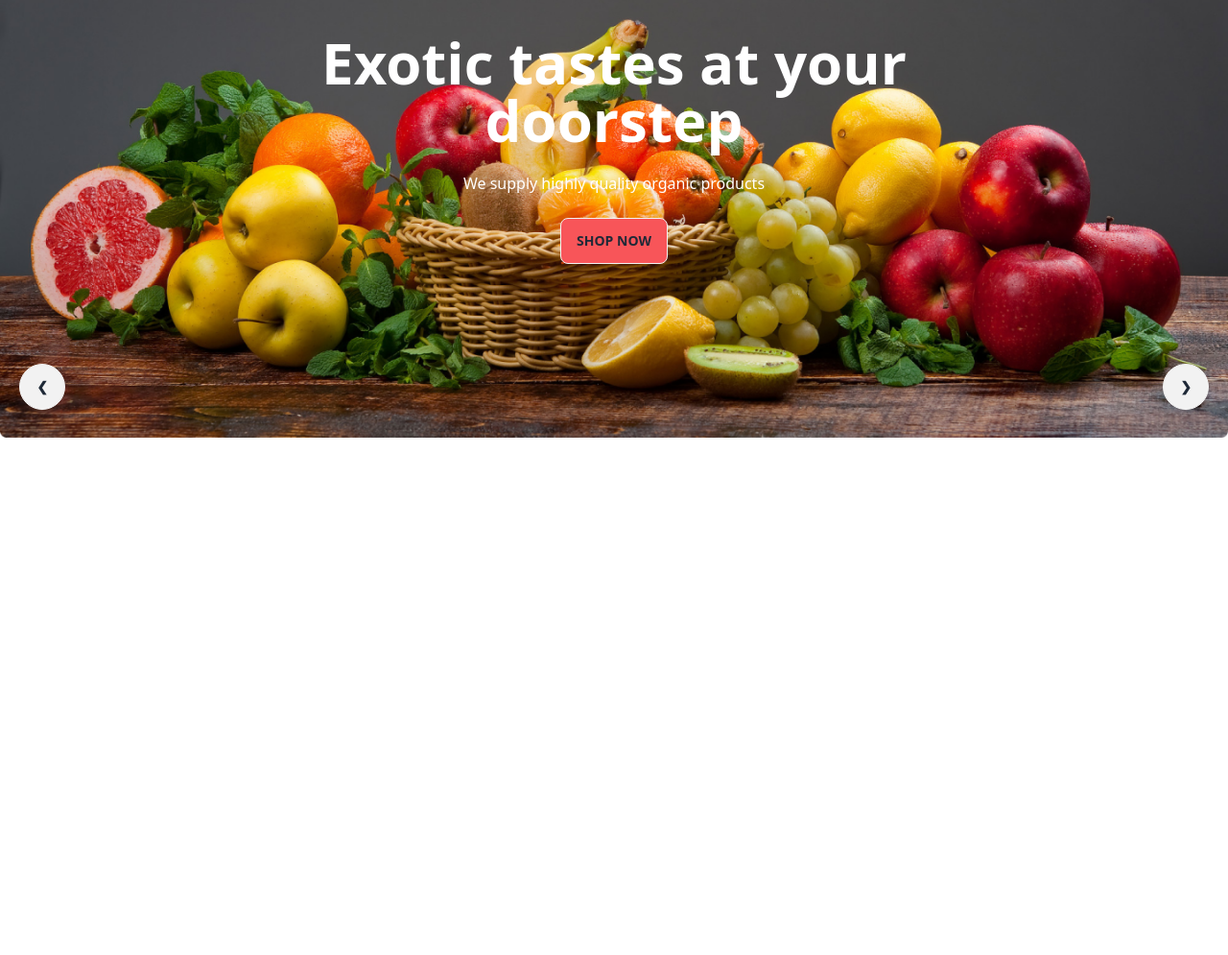
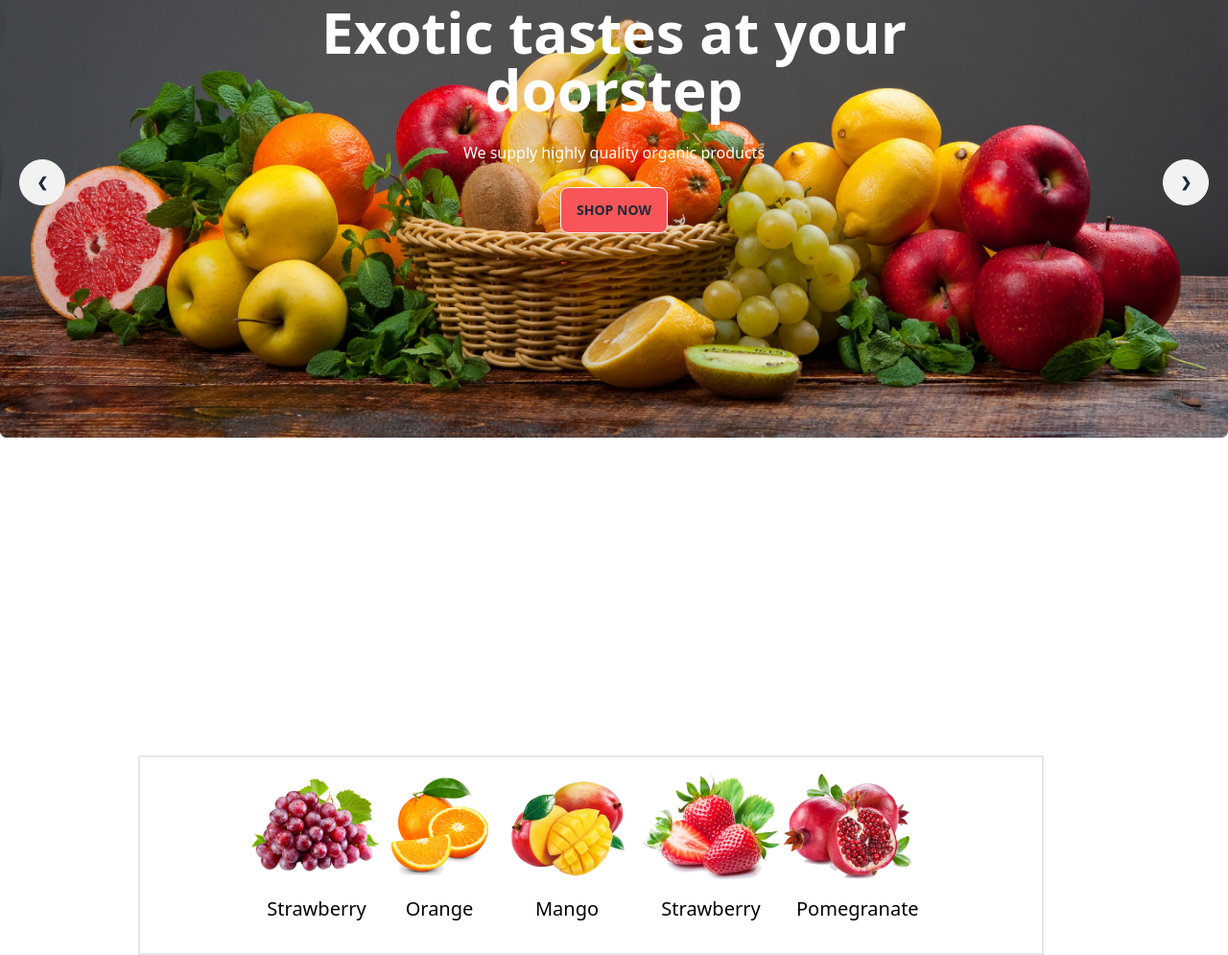
Before and after one commit to Avijit648/fruit-brust-assignment, a plain HTML site: page index.html in a window 1280 px wide. Shown: the part 129-1124 px from the top of the page at 96% size. Before the commit the page ends 1018 px from the top, so only its background shows below. Drawn offline with nearby package versions, Linux system fonts and the light colour scheme; grey boxes are pictures that could not be loaded.

Commit message:
added overflow section

```diff
--- a/index.html
+++ b/index.html
@@ -57,16 +57,16 @@
               </div>
          </nav>
     </header>
-    <main class="container mx-auto">
+    <main class="container  mx-auto">
          <section>
                 <!-- slider -->
                 <div class="carousel">
                   <!-- slide 1 -->
-                  <div id="slide1" class="carousel-item relative w-full">
+                  <div id="slide1" class="carousel-item relative w-full h-full">
                     <div>
                       <img src="images/banner1.png" class="w-full" />
                   </div>
-                  <div class="absolute text-white text-center top-0 left-0  h-full w-full lg:mt-20 p-8">
+                  <div class="absolute text-white text-center top-0 left-0  h-full w-full lg:pt-20 p-8">
                     <h3 class="lg:text-6xl text-2xl font-bold my-auto w-full lg:px-20">Exotic tastes at your <br> doorstep</h3>
                     <p class="lg:text-4 p-4 lg:p-6">We supply highly quality organic products</p>
                     <button class="btn bg-[#F85559]">Shop Now</button>
@@ -116,6 +116,31 @@
                     </div>
                   </div>
                 </div>
+
+         </section>
+         <section>
+          <div class="flex justify-between border-2 bg-white lg:px-28 absolute lg:ml-36 items-center lg:-mt-24 p-4 lg:visible">
+            <div>
+              <img src="images/fruit1.png" alt="">
+              <p class="text-xl font-medium text-center p-4 text-black">Strawberry</p>
+            </div>
+            <div>
+              <img src="images/fruit2.png" alt="">
+              <p class="text-xl font-medium text-center p-4 text-black">Orange</p>
+            </div>
+            <div>
+              <img src="images/fruit3.png" alt="">
+              <p class="text-xl font-medium text-center p-4 text-black">Mango</p>
+            </div>
+            <div>
+              <img src="images/fruit4.png" alt="">
+              <p class="text-xl font-medium text-center p-4 text-black">Strawberry</p>
+            </div>
+            <div>
+              <img src="images/fruit5.png" alt="">
+              <p class="text-xl font-medium text-center p-4 text-black">Pomegranate</p>
+            </div>
+        </div>
          </section>
     </main>
     <footer>
```
